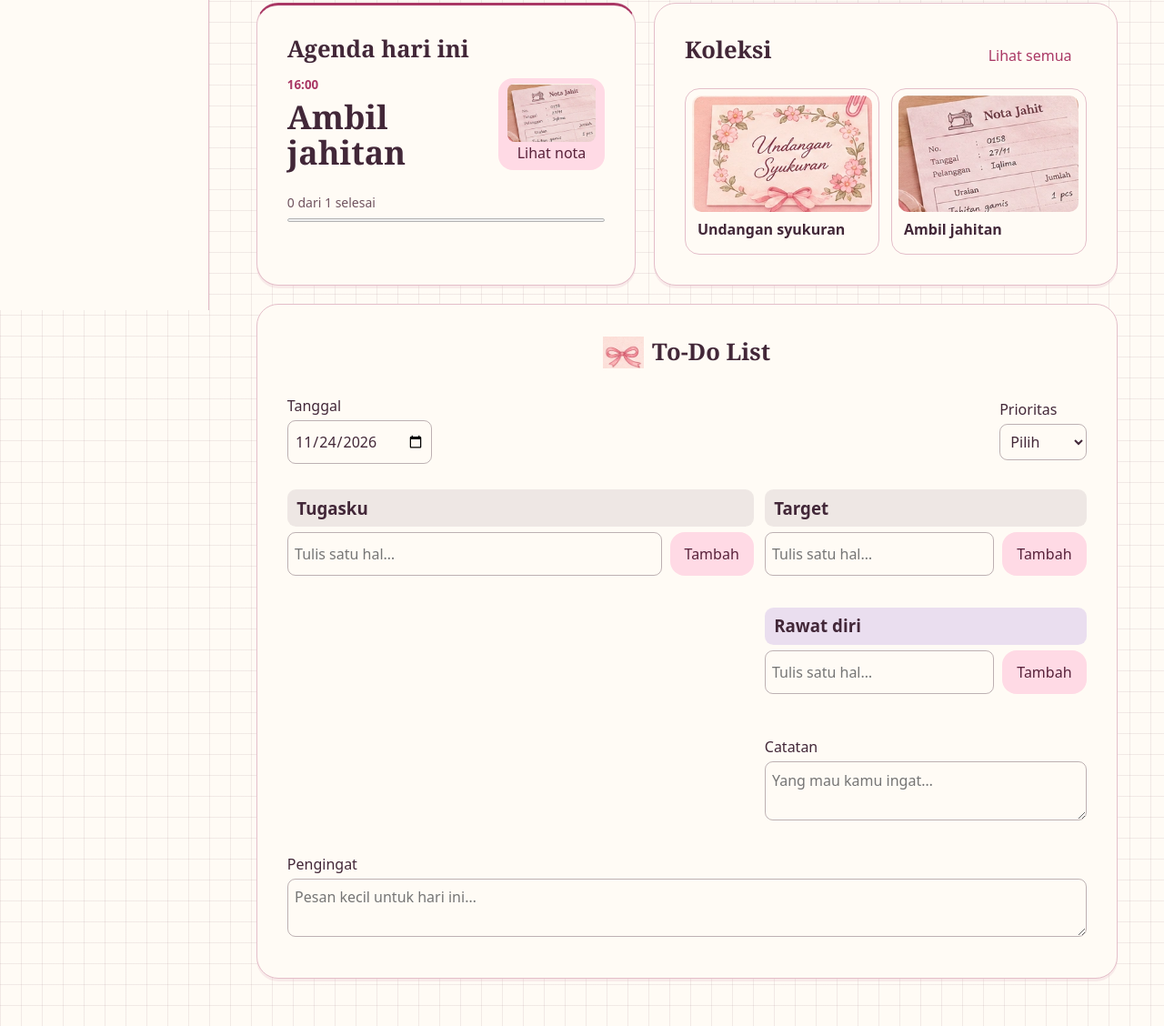
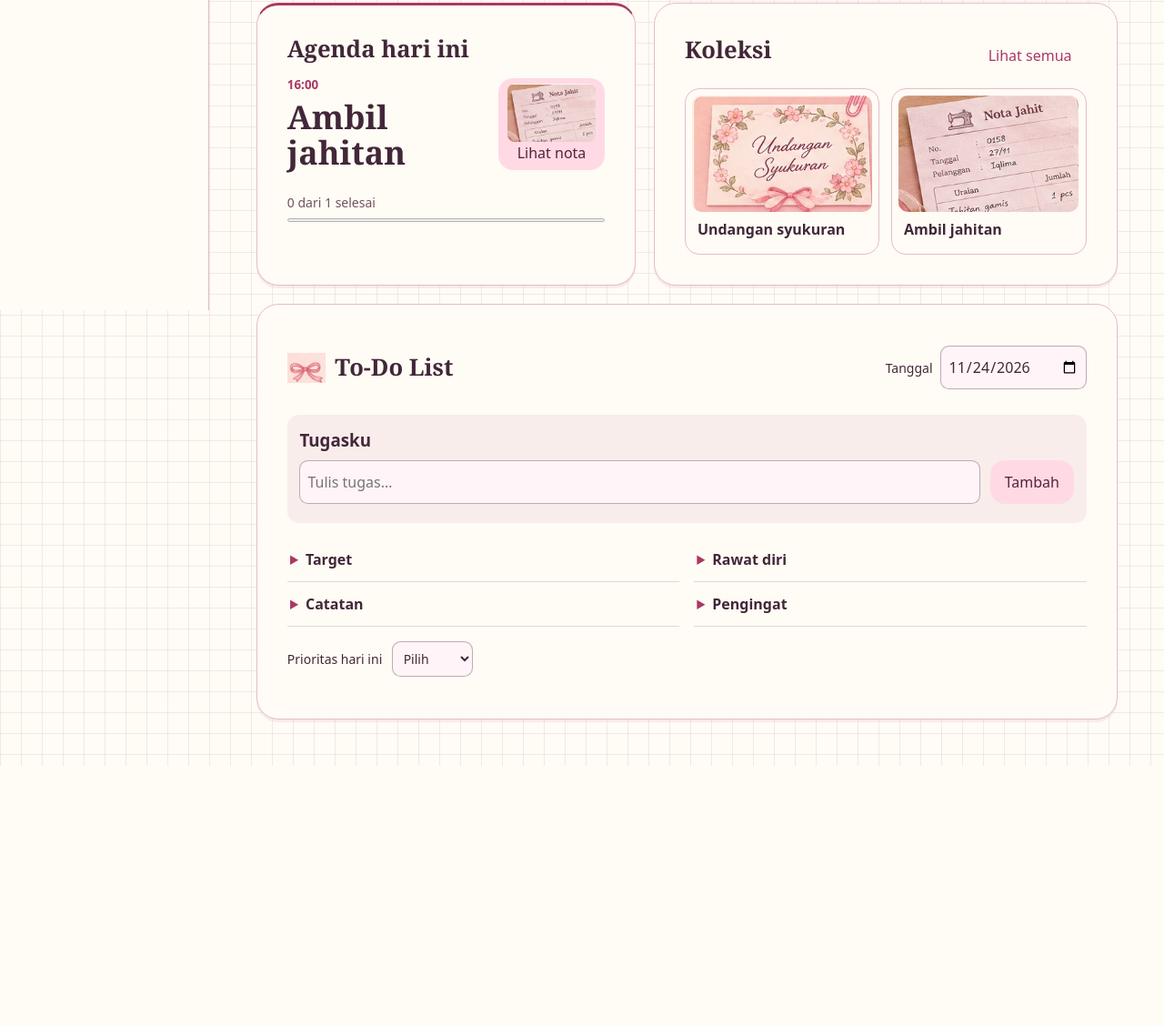
Before and after one commit to jundy779/Titip_Mimi, an Astro site: page / in a window 1280 px wide. Shown: the part 459-1587 px from the top of the page at 91% size. After the commit the page ends 1301 px from the top, so only its background shows below. Built offline with nearby package versions, Linux system fonts and the light colour scheme; Astro itself is replaced by a stand-in of ours.

Commit message:
Rapikan lembar harian dan tampilkan satu kolom tugas utama

```diff
--- a/public/planner.css
+++ b/public/planner.css
@@ -376,23 +376,25 @@ body > dialog h2 { line-height:1.15; overflow-wrap:anywhere; }
   .heading-label img { width: 2.25rem; }
 }
 
-.mimi-list {grid-column:1/-1; min-width:0}
-.mimi-list header,.list-meta,.list-group form {display:flex;align-items:center;gap:.55rem}
-.mimi-list header {justify-content:center;position:static;background:none;padding:0;border:0}
-.mimi-list header img {object-fit:contain}
-.mimi-list h2 {margin:0}
-.list-meta {justify-content:space-between;flex-wrap:wrap;margin:1rem 0}
-.list-meta label,.list-memo {display:grid;gap:.25rem}
-.list-grid {display:grid;grid-template-columns:minmax(0,1.45fr) minmax(0,1fr);gap:.75rem}
-.group-0 {grid-row:span 3}
-.list-group h3 {margin:0 0 .4rem;border-radius:.6rem;padding:.4rem .65rem;background:color-mix(in srgb,currentColor 9%,transparent)}
-.group-2 h3 {background:color-mix(in srgb,#a077dc 22%,transparent)}
-.list-group [data-rows] label {display:flex;gap:.65rem;align-items:center;min-height:44px;border-bottom:1px solid color-mix(in srgb,currentColor 23%,transparent);overflow-wrap:anywhere}
+.mimi-list {grid-column:1/-1;min-width:0}
+.list-heading,.list-group form,.list-priority {display:flex;align-items:center;gap:.65rem}
+.list-heading {flex-wrap:wrap}
+.list-heading img {object-fit:contain}
+.list-heading h2,.mimi-list h3 {margin:0}
+.list-date {display:flex;align-items:center;gap:.5rem;margin-inline-start:auto}
+.list-date span,.list-priority,.list-fold small {font-size:.875rem}
+.mimi-list :is(input:not([type=checkbox]),select,textarea) {box-sizing:border-box;min-width:0;max-width:100%;font:inherit;color:inherit;background:var(--mimi-surface);border:1px solid color-mix(in srgb,currentColor 35%,transparent);border-radius:.6rem;padding:.5rem}
+.list-main {margin:1rem 0;padding: .85rem;border-radius:.8rem;background:color-mix(in srgb,var(--mimi-primary) 7%,transparent)}
+.list-group form {margin:.5rem 0}
+.list-group form input {flex:1;width:0}
+.list-group [data-rows] label {display:flex;gap:.65rem;align-items:center;min-height:44px;border-bottom:1px solid color-mix(in srgb,currentColor 17%,transparent);overflow-wrap:anywhere}
 .list-group label:has(:checked) {text-decoration:line-through}
-.list-group input[type=checkbox] {width:19px;height:19px;flex:none;accent-color:#aa3865}
-.list-group form {margin:.4rem 0}
-.list-group form input {flex:1;min-width:0;width:0}
-.mimi-list :is(input:not([type=checkbox]),select,textarea) {box-sizing:border-box;max-width:100%;font:inherit;color:inherit;background:transparent;border:1px solid color-mix(in srgb,currentColor 35%,transparent);border-radius:.55rem;padding:.45rem}
-.list-memo textarea {resize:vertical}
-.list-memo:last-child {grid-column:1/-1}
-@media(max-width:560px){.list-grid{grid-template-columns:minmax(0,1fr)}.group-0{grid-row:auto}}
+.list-group input[type=checkbox] {width:20px;height:20px;flex:none;accent-color:var(--mimi-primary)}
+.list-extras {display:grid;grid-template-columns:repeat(2,minmax(0,1fr));gap:0 1rem;align-items:start}
+.list-fold {min-width:0;border-bottom:1px solid color-mix(in srgb,currentColor 16%,transparent)}
+.list-fold summary {padding:.75rem .2rem;cursor:pointer;font-weight:600;min-height:44px;box-sizing:border-box}
+.list-fold summary::marker {color:var(--mimi-primary)}
+.list-fold small {float:right;font-weight:400}
+.list-fold textarea {width:100%;resize:vertical;margin-bottom:.6rem}
+.list-priority {margin-top:1rem;flex-wrap:wrap}
+@media(max-width:560px){.list-extras{grid-template-columns:1fr}.list-date span{position:absolute;clip-path:inset(50%)}.list-heading{gap:.375rem}.list-heading img{width:1.8rem}.mimi-list .list-date input{font-size:.82rem}}
--- a/src/components/DailyList.astro
+++ b/src/components/DailyList.astro
@@ -1,12 +1,26 @@
+---
+const extras = ['Target', 'Rawat diri', 'Catatan', 'Pengingat'];
+---
 <section class="sheet mimi-list" aria-labelledby="list-heading">
-  <header><img src="/bow.webp" alt="" width="45" height="38"/><h2 id="list-heading">To-Do List</h2></header>
-  <div class="list-meta"><label>Tanggal <input type="date" data-list-date required /></label>
-    <label>Prioritas <select data-list-priority><option value="">Pilih</option><option>Santai</option><option>Penting</option><option>Utama</option></select></label></div>
-  <div class="list-grid">
-    {['Tugasku','Target','Rawat diri'].map((name,i)=><section class={'list-group group-'+i} data-list-group={name}>
-      <h3>{name}</h3><div data-rows></div><form><input aria-label={'Tambah ke '+name} placeholder="Tulis satu hal…" required maxlength="240"/><button type="submit" aria-label={'Tambah ke '+name}>Tambah</button></form>
-    </section>)}
-    {['Catatan','Pengingat'].map(name=><label class="list-memo">{name}<textarea data-memo={name} rows="2" maxlength="2000" placeholder={name==='Catatan'?'Yang mau kamu ingat…':'Pesan kecil untuk hari ini…'}/></label>)}
+  <div class="list-heading">
+    <img src="/bow.webp" width="42" height="36" alt="" />
+    <h2 id="list-heading">To-Do List</h2>
+    <label class="list-date"><span>Tanggal</span><input type="date" data-list-date required /></label>
   </div>
+  <section class="list-group list-main" data-list-group="Tugasku">
+    <h3>Tugasku</h3>
+    <form><input aria-label="Tambah ke Tugasku" placeholder="Tulis tugas…" required maxlength="240" /><button type="submit">Tambah</button></form>
+    <div data-rows></div>
+  </section>
+  <div class="list-extras">
+    {extras.map((name,i) => <details class="list-fold">
+      <summary>{name}<small data-summary={name}></small></summary>
+      {i < 2 ? <div class="list-group" data-list-group={name}>
+        <div data-rows></div>
+        <form><input aria-label={'Tambah ke '+name} placeholder={i === 0 ? 'Tulis target…' : 'Waktu untuk dirimu…'} required maxlength="240" /><button type="submit">Tambah</button></form>
+      </div> : <textarea aria-label={name} data-memo={name} rows="2" maxlength="2000" placeholder={name === 'Catatan' ? 'Tulis catatan…' : 'Tulis pesan untuk dirimu…'} />}
+    </details>)}
+  </div>
+  <label class="list-priority">Prioritas hari ini <select data-list-priority><option value="">Pilih</option><option>Santai</option><option>Penting</option><option>Utama</option></select></label>
   <small data-list-status role="status"></small>
 </section>
--- a/src/scripts/daily-list.js
+++ b/src/scripts/daily-list.js
@@ -5,12 +5,21 @@ export function mountDailyList(sheet, today) {
   date.value = today;
   let key;
   let page;
+  function summarize() {
+    for (const badge of sheet.querySelectorAll('[data-summary]')) {
+      const value = page[badge.dataset.summary];
+      badge.textContent = Array.isArray(value) && value.length
+        ? value.filter(item => item.done).length + '/' + value.length
+        : typeof value === 'string' && value.trim() ? 'Terisi' : '';
+    }
+  }
   function write(change) {
     try {
       const latest = JSON.parse(localStorage.getItem(key) || '{}');
       change(latest);
       localStorage.setItem(key, JSON.stringify(latest));
       page = latest;
+      summarize();
       status.textContent = 'Tersimpan di perangkat ini.';
       return true;
     } catch {
@@ -46,6 +55,7 @@ export function mountDailyList(sheet, today) {
       page = {};
       status.textContent = 'Daftarnya belum bisa dibaca.';
     }
+    summarize();
     priority.value = page.priority || '';
     for (const memo of sheet.querySelectorAll('textarea')) {
       memo.value = page[memo.dataset.memo] || '';
```
Also changed, not shown: docs/DESIGN.md (+1 -1 lines), docs/QA.md (+2 -0 lines), 4 other files.
